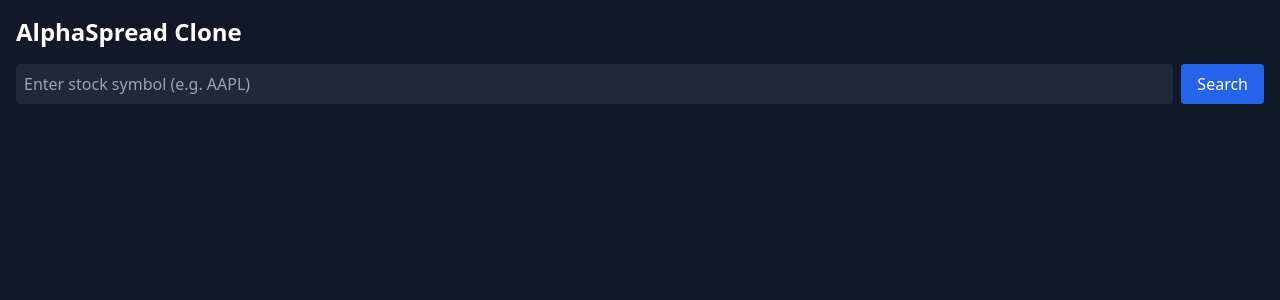
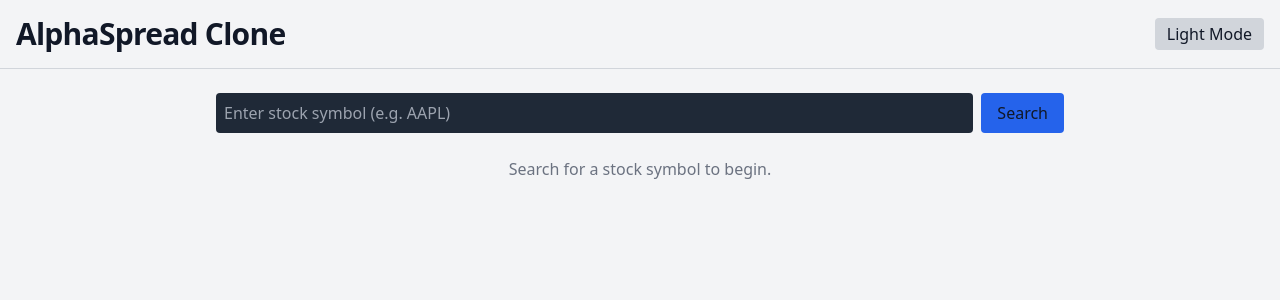
Before and after one commit to iKhalid87/alphaspread-clone, a React (Vite) app: page / in a window 1280 px wide. Shown: the top 300 px of the page. Built offline with nearby package versions, Linux system fonts and the light colour scheme.

Commit message:
Update App.jsx

```diff
--- a/src/App.jsx
+++ b/src/App.jsx
@@ -1,14 +1,46 @@
-import React, { useState } from 'react';
+// src/App.jsx
+import React, { useState, useEffect } from 'react';
 import SearchBar from './components/SearchBar';
-import StockOverview from './components/StockOverview';
 
 export default function App() {
-  const [symbol, setSymbol] = useState(null);
+  const [darkMode, setDarkMode] = useState(() => {
+    // load saved preference or default to true
+    const saved = localStorage.getItem('darkMode');
+    return saved === null ? true : saved === 'true';
+  });
+
+  useEffect(() => {
+    if (darkMode) document.documentElement.classList.add('dark');
+    else document.documentElement.classList.remove('dark');
+    localStorage.setItem('darkMode', darkMode);
+  }, [darkMode]);
+
+  const [symbol, setSymbol] = useState('');
+
   return (
-    <div className="min-h-screen bg-gray-900 text-white p-4">
-      <h1 className="text-2xl font-bold mb-4">AlphaSpread Clone</h1>
-      <SearchBar onSelectSymbol={setSymbol} />
-      {symbol && <StockOverview symbol={symbol} />}
+    <div className="min-h-screen bg-gray-100 dark:bg-gray-900 text-gray-900 dark:text-gray-100 transition-colors duration-300">
+      <header className="flex items-center justify-between p-4 border-b border-gray-300 dark:border-gray-700">
+        <h1 className="text-3xl font-bold tracking-tight">AlphaSpread Clone</h1>
+        <button
+          aria-label="Toggle Dark Mode"
+          className="px-3 py-1 rounded bg-gray-300 dark:bg-gray-700 hover:bg-gray-400 dark:hover:bg-gray-600 transition"
+          onClick={() => setDarkMode(!darkMode)}
+        >
+          {darkMode ? 'Light Mode' : 'Dark Mode'}
+        </button>
+      </header>
+
+      <main className="max-w-4xl mx-auto p-6">
+        <SearchBar onSelectSymbol={setSymbol} />
+        {symbol ? (
+          <section className="mt-6 p-6 bg-white dark:bg-gray-800 rounded shadow">
+            <h2 className="text-xl font-semibold mb-2">Stock Overview: {symbol}</h2>
+            <p className="text-gray-600 dark:text-gray-300">Financial data will appear here after search.</p>
+          </section>
+        ) : (
+          <p className="mt-6 text-center text-gray-500 dark:text-gray-400">Search for a stock symbol to begin.</p>
+        )}
+      </main>
     </div>
   );
 }
```
